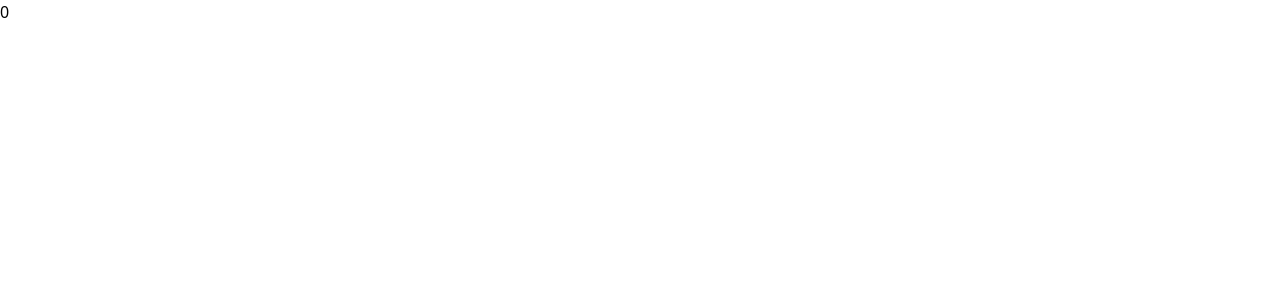
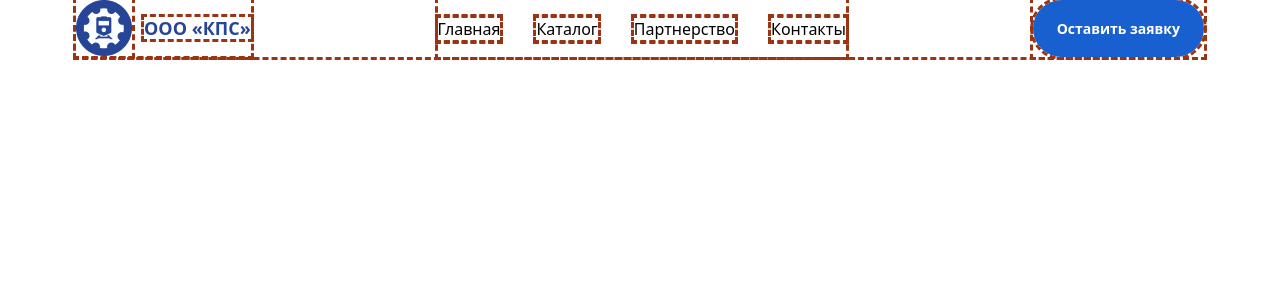
Before and after one commit to eckeriaue/kps, a PHP site: page / in a window 1280 px wide. Before the commit the part shown is almost empty. Shown: the top 300 px of the page. Run offline with PHP 8.4, Linux system fonts and the light colour scheme.

Commit message:
add first component

```diff
--- a/assets/css/index.css
+++ b/assets/css/index.css
@@ -553,6 +553,10 @@ video {
   --tw-backdrop-sepia:  ;
 }
 
+.container{
+  width: 100%;
+}
+
 .visible{
   visibility: visible;
 }
@@ -594,6 +598,10 @@ video {
   display: inline;
 }
 
+.flex{
+  display: flex;
+}
+
 .table{
   display: table;
 }
@@ -606,12 +614,34 @@ video {
   display: none;
 }
 
+.h-full{
+  height: 100%;
+}
+
 .transform{
   transform: translate(var(--tw-translate-x), var(--tw-translate-y)) rotate(var(--tw-rotate)) skewX(var(--tw-skew-x)) skewY(var(--tw-skew-y)) scaleX(var(--tw-scale-x)) scaleY(var(--tw-scale-y));
 }
 
 .resize{
   resize: both;
+}
+
+.items-center{
+  align-items: center;
+}
+
+.justify-between{
+  justify-content: space-between;
+}
+
+.gap-x-3{
+  -moz-column-gap: 12px;
+       column-gap: 12px;
+}
+
+.gap-x-14{
+  -moz-column-gap: 36px;
+       column-gap: 36px;
 }
 
 .truncate{
@@ -622,6 +652,50 @@ video {
 
 .rounded{
   border-radius: 0.25rem;
+}
+
+.rounded-full{
+  border-radius: 9999px;
+}
+
+.bg-\[color\:var\(--blue-2\)\]{
+  background-color: var(--blue-2);
+}
+
+.px-8{
+  padding-left: 24px;
+  padding-right: 24px;
+}
+
+.py-6{
+  padding-top: 20px;
+  padding-bottom: 20px;
+}
+
+.text-center{
+  text-align: center;
+}
+
+.text-lg{
+  font-size: 1.125rem;
+  line-height: 1.75rem;
+}
+
+.text-4xl{
+  font-size: 2.25rem;
+  line-height: 2.5rem;
+}
+
+.text-\[14px\]{
+  font-size: 14px;
+}
+
+.font-semibold{
+  font-weight: 600;
+}
+
+.font-bold{
+  font-weight: 700;
 }
 
 .uppercase{
@@ -643,6 +717,23 @@ video {
 .ordinal{
   --tw-ordinal: ordinal;
   font-variant-numeric: var(--tw-ordinal) var(--tw-slashed-zero) var(--tw-numeric-figure) var(--tw-numeric-spacing) var(--tw-numeric-fraction);
+}
+
+.leading-\[22px\]{
+  line-height: 22px;
+}
+
+.leading-\[17px\]{
+  line-height: 17px;
+}
+
+.text-\[color\:var\(--blue\)\]{
+  color: var(--blue);
+}
+
+.text-white{
+  --tw-text-opacity: 1;
+  color: rgb(255 255 255 / var(--tw-text-opacity));
 }
 
 .underline{
@@ -676,7 +767,33 @@ video {
   transition-duration: 150ms;
 }
 
+.transition-transform{
+  transition-property: transform;
+  transition-timing-function: cubic-bezier(0.4, 0, 0.2, 1);
+  transition-duration: 150ms;
+}
+
 :root {
   --dark: #303030;
   --blue: #264596;
+  --blue-2: #1860cf;
 }
+
+.container *{
+  outline-style: dashed;
+  outline-color: #9a3412;
+}
+
+.container{
+  margin-left: auto;
+  margin-right: auto;
+  max-width: calc(1128px + 16px);
+  padding-left: 8px;
+  padding-right: 8px;
+}
+
+.active\:scale-95:active{
+  --tw-scale-x: .95;
+  --tw-scale-y: .95;
+  transform: translate(var(--tw-translate-x), var(--tw-translate-y)) rotate(var(--tw-rotate)) skewX(var(--tw-skew-x)) skewY(var(--tw-skew-y)) scaleX(var(--tw-scale-x)) scaleY(var(--tw-scale-y));
+}
--- /dev/null
+++ b/assets/include/components/component.php
@@ -0,0 +1,24 @@
+<?php
+
+class Component
+{
+  public function fill_btn($text, $id)
+  {
+    return <<<"HTML"
+      <button
+        class="
+          {$id}
+          text-4xl text-white
+          text-center
+          active:scale-95 transition-transform
+          rounded-full
+          bg-[color:var(--blue-2)]
+          px-8 py-6
+          text-[14px] font-bold leading-[17px]
+         "
+      >
+        $text
+      </button>
+    HTML;
+  }
+};
--- a/assets/include/head.php
+++ b/assets/include/head.php
@@ -7,7 +7,6 @@
   <meta name="viewport" content="width=device-width, initial-scale=1.0">
   <title>Document</title>
   <link rel="stylesheet" href="./assets/css/index.css">
-  <script src="https://unpkg.com/vue@next"></script>
 </head>
 
 <body>
--- a/assets/include/header.php
+++ b/assets/include/header.php
@@ -0,0 +1,43 @@
+<header class="container">
+
+
+  <menu class="flex justify-between">
+
+    <div>
+      <a href="/" class="flex items-center gap-x-3 text-[color:var(--blue)]
+      font-semibold text-lg leading-[22px]">
+        <img src="./assets/img/logo.png" alt="logo">
+        <h1> ООО «КПС» </h1>
+      </a>
+    </div>
+
+    <div>
+      <?php
+      $menu = [
+        'Главная', 'Каталог', 'Партнерство', 'Контакты'
+      ]
+      ?>
+      <ul class="flex items-center h-full gap-x-14">
+        <?php for ($i = 0; $i < count($menu); $i++) : ?>
+          <li>
+            <a href="#">
+              <?= $menu[$i] ?>
+            </a>
+          </li>
+        <?php endfor; ?>
+      </ul>
+    </div>
+
+
+
+    <div>
+      <?php
+      $btn = new Component();
+      echo $btn->fill_btn('Оставить заявку', 'open-modal-window');
+      ?>
+    </div>
+
+  </menu>
+
+
+</header>
--- a/index.php
+++ b/index.php
@@ -1,10 +1,11 @@
 <?php
 include_once './assets/include/head.php';
+require_once './assets/include/components/component.php';
+
 ?>
 
 
-
-<div id="app">
+<div>
 
 
   <?php
@@ -12,26 +13,8 @@ include_once './assets/include/head.php';
   ?>
 
 
-  <button @click="inc"> {{counter}} </button>
+
 
 </div>
 
-<script>
-  const pageConfig = {
-    data() {
-      return {
-        counter: 0
-      }
-    },
-    methods: {
-      inc() {
-        ++this.counter
-      }
-    }
-  }
-
-  Vue.createApp(pageConfig).mount('#app')
-</script>
-
-
 <?php include_once './assets/include/footer.php' ?>
--- a/tailwind.config.js
+++ b/tailwind.config.js
@@ -4,6 +4,7 @@ module.exports = {
     './index.php',
     './**/*.{php,js}',
     './**/**/*.{php,js}',
+    './**/**/**/*.{php,js}',
   ],
   theme: {
     extend: {
```
Also changed, not shown: assets/css/input.css (+8 -0 lines), assets/img/logo.png (added).
